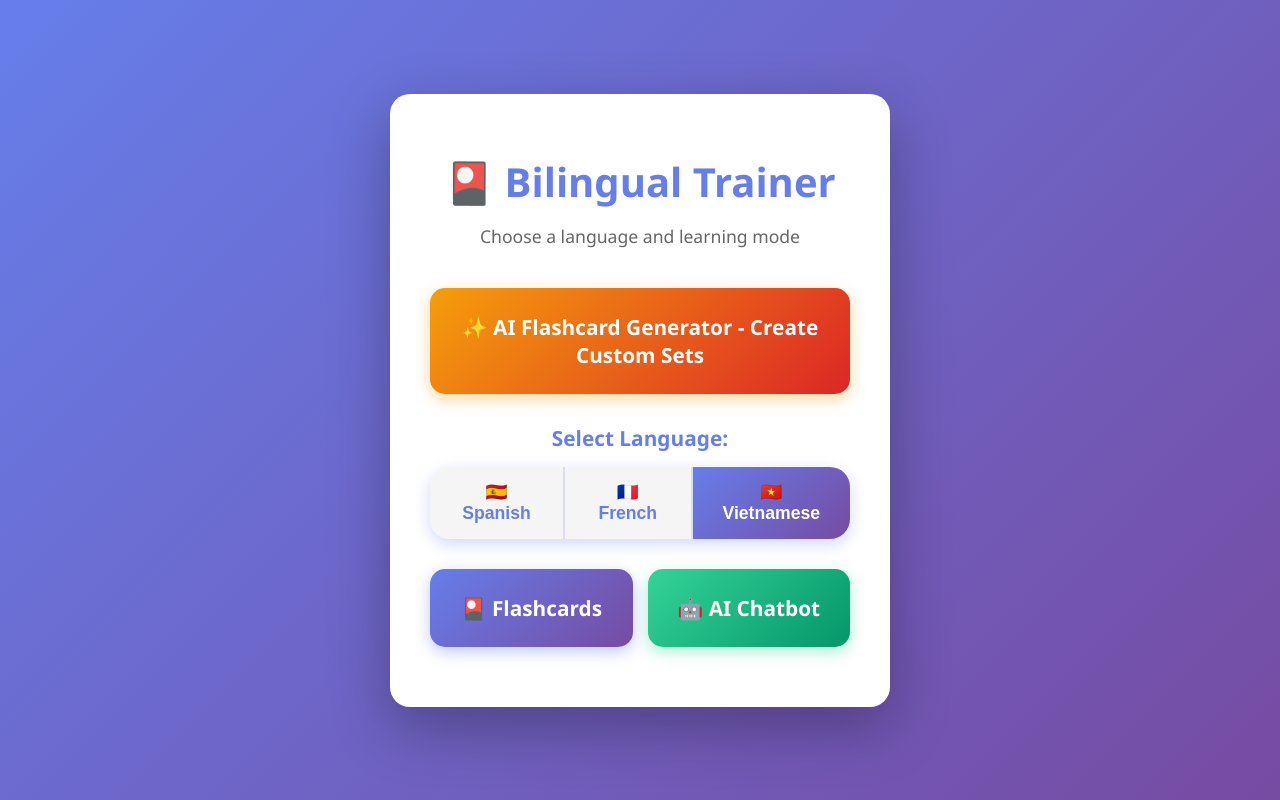
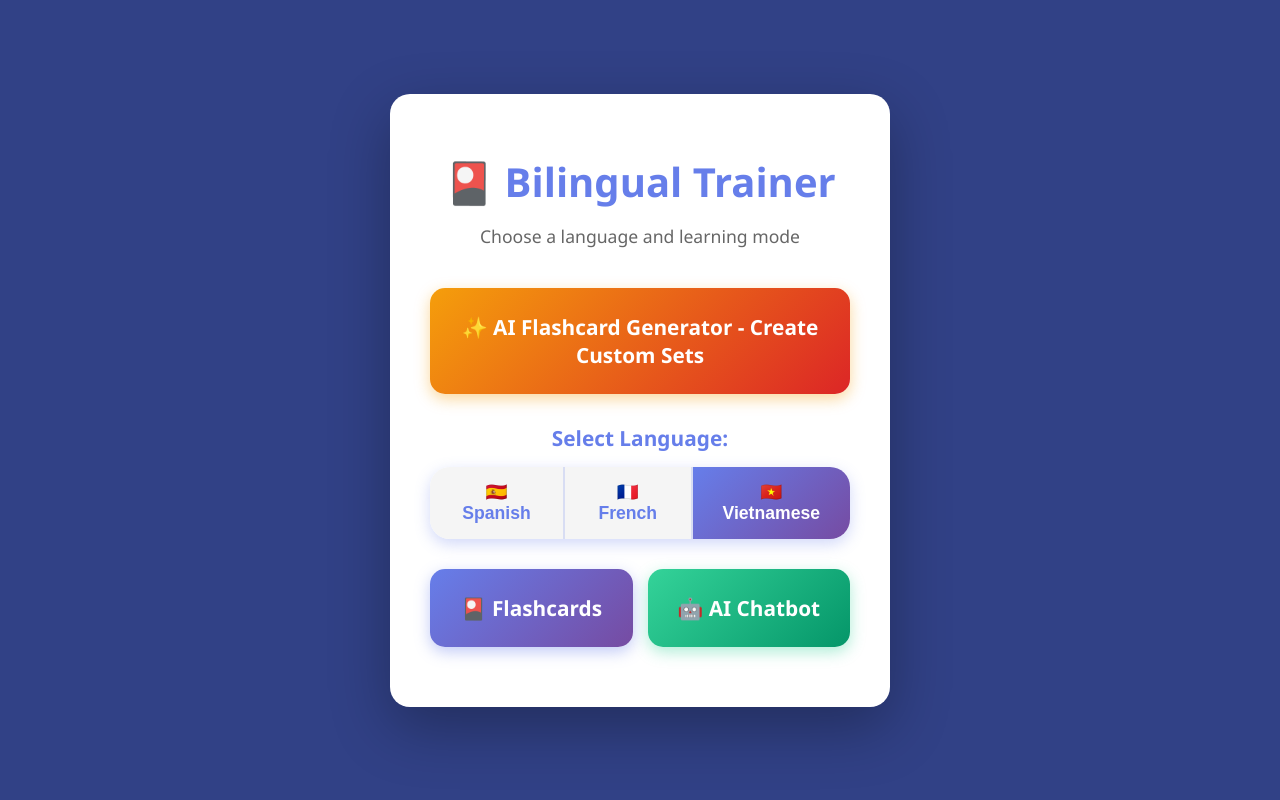
Before and after one commit to kevinle108/bilingual-trainer-db, a Python web app: template templates/index.html in a window 1280 px wide. Run offline with Jinja, Linux system fonts and the light colour scheme; the template is opened without the code that fills it, so the values that code supplies are empty.

Commit message:
background changes

```diff
--- a/templates/chatbot.html
+++ b/templates/chatbot.html
@@ -12,7 +12,8 @@
         }
         body {
             font-family: 'Segoe UI', Tahoma, Geneva, Verdana, sans-serif;
-            background: linear-gradient(135deg, #667eea 0%, #764ba2 100%);
+            /* background: linear-gradient(135deg, #667eea 0%, #764ba2 100%); */
+            background: #314186;
             min-height: 100vh;
             padding: 20px;
         }
--- a/templates/flashcards.html
+++ b/templates/flashcards.html
@@ -12,7 +12,8 @@
         }
         body {
             font-family: 'Segoe UI', Tahoma, Geneva, Verdana, sans-serif;
-            background: linear-gradient(135deg, #667eea 0%, #764ba2 100%);
+            /* background: linear-gradient(135deg, #667eea 0%, #764ba2 100%); */
+            background: #314186;
             background-attachment: fixed;
             min-height: 100vh;
             padding: 40px 20px;
@@ -385,7 +386,7 @@
             <button class="shuffle-btn" onclick="shuffleCards()">🔀 Shuffle Cards</button>
             <span style="color: white; font-weight: 600; margin: 15px 15px 0 25px; font-size: 1em;">Show:</span>
             <input type="number" id="cardLimit" min="1" placeholder="All" value="" style="padding: 8px 15px; border: 2px solid rgba(255, 255, 255, 0.3); border-radius: 15px; font-size: 1em; text-align: center; background: rgba(255, 255, 255, 0.9); width: 80px; margin-top: 15px;">
-            <a href="/" class="back-btn">← Back to Languages</a>
+            <a href="/" class="back-btn">← Back to Home</a>
         </div>
     </div>
 
--- a/templates/generator.html
+++ b/templates/generator.html
@@ -12,7 +12,8 @@
         }
         body {
             font-family: 'Segoe UI', Tahoma, Geneva, Verdana, sans-serif;
-            background: linear-gradient(135deg, #667eea 0%, #764ba2 100%);
+            /* background: linear-gradient(135deg, #667eea 0%, #764ba2 100%); */
+            background: #314186;
             min-height: 100vh;
             padding: 40px 20px;
         }
--- a/templates/index.html
+++ b/templates/index.html
@@ -12,7 +12,8 @@
         }
         body {
             font-family: 'Segoe UI', Tahoma, Geneva, Verdana, sans-serif;
-            background: linear-gradient(135deg, #667eea 0%, #764ba2 100%);
+            /* background: linear-gradient(135deg, #667eea 0%, #764ba2 100%); */
+            background: #314186;
             min-height: 100vh;
             display: flex;
             align-items: center;
```
